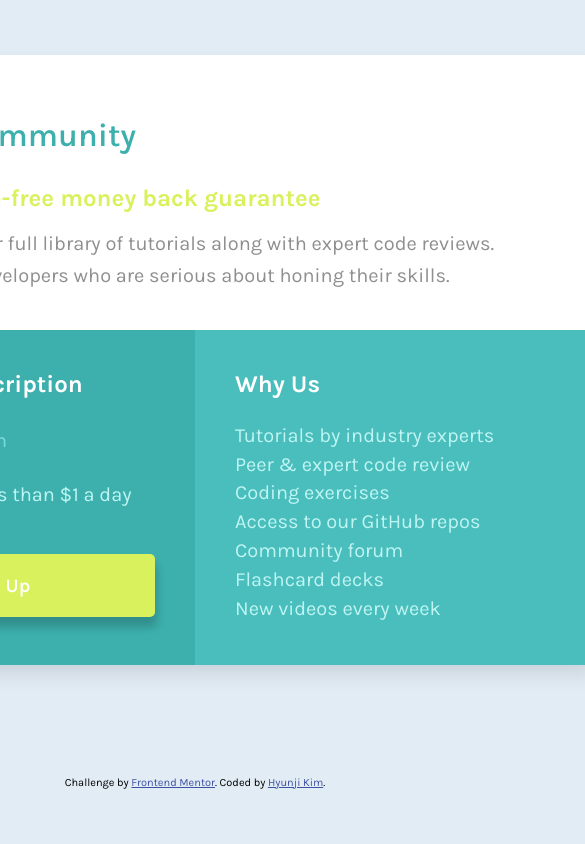
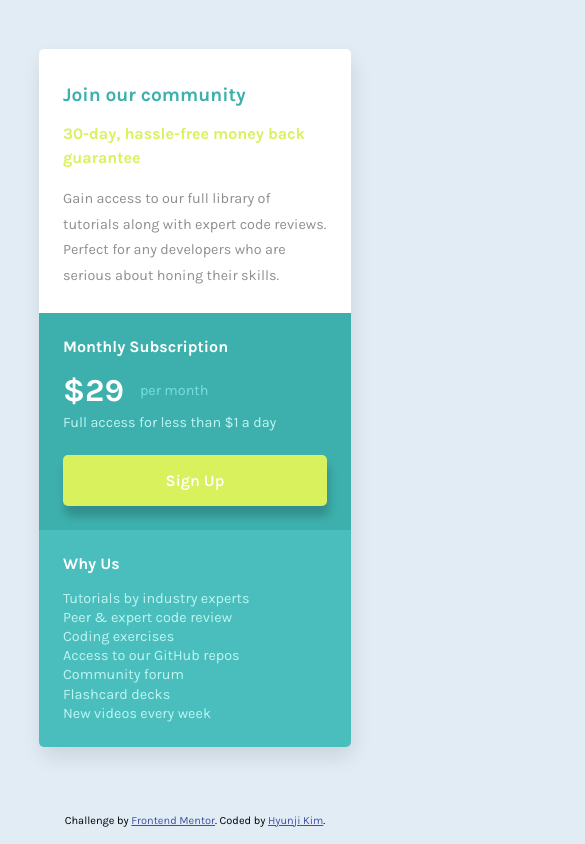
Before and after one commit to creativehkim/single-price-grid-component, a plain HTML site: page index.html in a window 390 px wide. Shown: the whole page, 585 px wide, since content can reach past the window. Drawn offline with Linux system fonts and the light colour scheme.

Commit message:
CSS responsive added

```diff
--- a/index.html
+++ b/index.html
@@ -29,7 +29,7 @@
     <div id="intro" class="container">
       <h1>Join our community</h1>
       <h3>30-day, hassle-free money back guarantee</h3>
-      <p>Gain access to our full library of tutorials along with expert code reviews.<br>
+      <p>Gain access to our full library of tutorials along with expert code reviews.
         Perfect for any developers who are serious about honing their skills.</p>
     </div>
     <div id="signup" class="container">
--- a/style.css
+++ b/style.css
@@ -131,3 +131,74 @@ p {
   color: #bef5f3;
   line-height: 1.8rem;
 }
+
+@media screen and (max-width: 400px) {
+  h1 {
+    font-size: 1.2rem;
+    font-weight: 700;
+    margin: 10px 0 0 0;
+  }
+
+  p {
+    font-size: 0.9rem;
+  }
+
+  #wrapper {
+    width: 80%;
+    overflow: visible;
+    display: flex;
+    flex-direction: column;
+    margin: 2rem auto;
+  }
+
+  #wrapper h3 {
+    font-size: 1rem;
+  }
+
+  .container {
+    padding: 1.5rem;
+    color: var(--color-white);
+  }
+
+  #intro {
+    border-top-right-radius: 5px;
+    border-top-left-radius: 5px;
+  }
+
+  #intro h3 {
+    line-height: 1.5rem;
+    margin: 1rem 0 0 0;
+  }
+
+  #intro p {
+    line-height: 1.6rem;
+  }
+
+  #signup .signup__btn {
+    position: static;
+    width: 100%;
+    font-size: 1rem;
+    padding: 16px 0;
+  }
+
+  #signup .price {
+    margin: 0 0 5px 0;
+  }
+
+  #signup h3 {
+    margin: 0 0 16px 0;
+  }
+
+  #whyus {
+    border-bottom-right-radius: 5px;
+    border-bottom-left-radius: 5px;
+  }
+
+  #whyus h3 {
+    margin: 0 0 16px 0;
+  }
+
+  #whyus p {
+    line-height: 1.2rem;
+  }
+}
```
